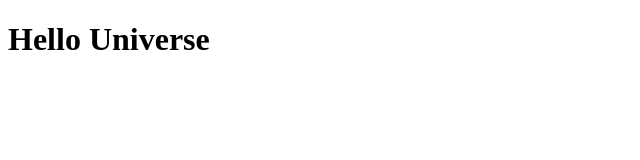
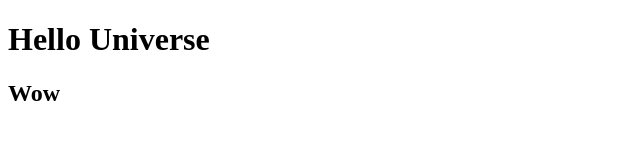
Before and after one commit to WilsonLaures/git-workshop, a plain HTML site: page index.html in a window 1280 px wide. Shown: the full height of the page, 0-640 px from the left. Drawn offline with Linux system fonts and the light colour scheme.

Commit message:
add changes to h2

```diff
--- a/index.html
+++ b/index.html
@@ -8,5 +8,6 @@
 </head>
 <body>
     <h1>Hello Universe</h1>
+    <h2>Wow</h2>
 </body>
 </html>
```
